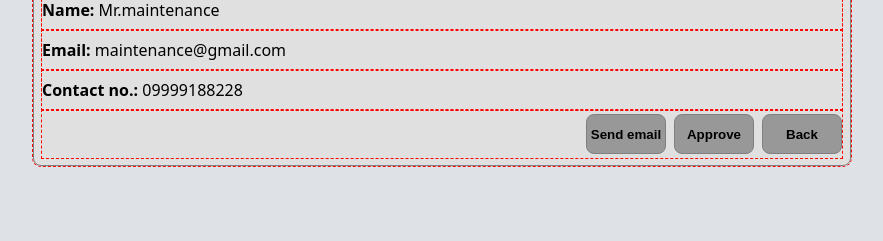
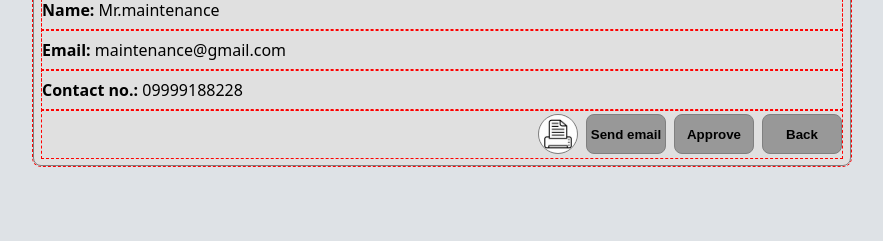
Before and after one commit to kmfalcatan/WebCraft, a PHP site: the page made by WebCraft/admin panel/viewAppointment.html in a window 1280 px wide. Shown: the part 567-808 px from the top of the page, without its empty margins (198-1081 px from the left). Run offline with PHP 8.4, Linux system fonts and the light colour scheme.

Commit message:
akdjbaskdjba

```diff
--- a/WebCraft/admin panel/viewAppointment.html
+++ b/WebCraft/admin panel/viewAppointment.html
@@ -104,6 +104,9 @@
                 </div>
 
                 <div class="buttonContainer">
+                    <button class="button1">
+                        <img class="image7" src="/WebCraft/assets/img/th (3).jpg" alt="">
+                    </button>
                     <button class="button">Send email</button>
                     <button class="button">Approve</button>
                     <a href="/WebCraft/admin panel/appointment.html">
--- a/WebCraft/assets/css/viewAppointment.css
+++ b/WebCraft/assets/css/viewAppointment.css
@@ -193,6 +193,34 @@ span{
     background-color: rgb(124,124,124);
 }
 
+.button1{
+    height: 2.5rem;
+    width: 2.5rem;
+    border-radius: 5rem;
+    border: none;
+    background-color: rgb(152,152,152);
+    transition: all 0.15s;
+    border: solid gray 1px;
+    cursor: pointer;
+    font-weight: bold;
+    display: flex;
+    justify-content: center;
+    align-items: center;
+}
+
+.button1:hover{
+    background-color: rgb(189,189,189);
+}
+
+.button1:active{
+    background-color: rgb(124,124,124);
+}
+
+.image7{
+    border-radius: 5rem;
+    height: 100%;
+    width: 100%;
+}
 
 /*laptop*/
 @media only screen and (min-width: 1025px) {
```
Also changed, not shown: WebCraft/assets/img/th (3).jpg (added).
